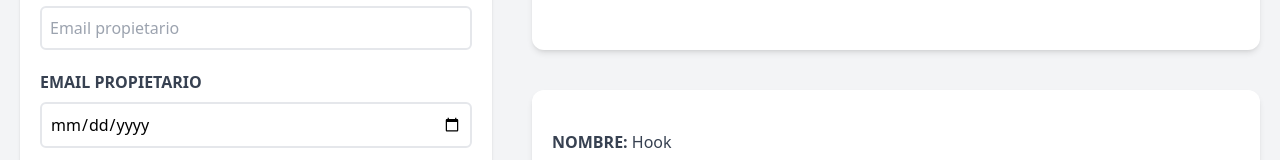
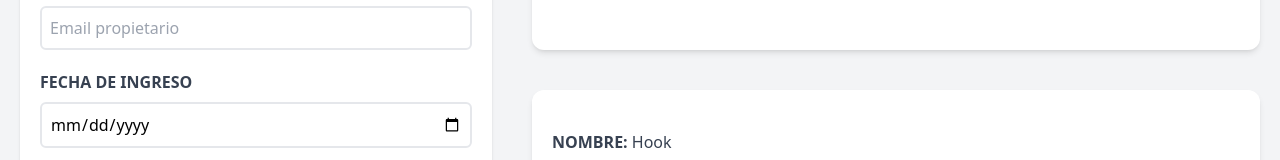
Before and after one commit to SebastianCastilloDev/administrador_de_pacientes, a React (Vite) app: page / in a window 1280 px wide. Shown: the part 558-718 px from the top of the page. Built offline with nearby package versions, Linux system fonts and the light colour scheme.

Commit message:
componente de errores

```diff
--- a/src/App.jsx
+++ b/src/App.jsx
@@ -1,3 +1,4 @@
+import { useState } from "react"
 import Header from "./Components/Header"
 import Formulario from "./Components/Formulario"
 import ListadoPacientes from "./Components/ListadoPacientes"
@@ -5,11 +6,16 @@ import ListadoPacientes from "./Components/ListadoPacientes"
 
 function App() {
 
+  const [pacientes, setPacientes] = useState([])
+
   return (
     <div className="container mx-auto mt-20">
       <Header />
       <div className="mt-12 md:flex">
-        <Formulario />
+        <Formulario
+          pacientes={pacientes}
+          setPacientes={setPacientes}
+        />
         <ListadoPacientes />
       </div>
     </div>
--- a/src/Components/ErrorMessage.jsx
+++ b/src/Components/ErrorMessage.jsx
@@ -1,9 +1,9 @@
 import React from 'react'
 
-export default function Error() {
+export default function ErrorMessage({ mensaje }) {
     return (
         <div className='bg-red-800 text-white text-center p-3 uppercase font-bold mb-3 rounded'>
-            <p>Todos los campos son obligatorios</p>
+            <p>{mensaje}</p>
         </div>
     )
 }
--- a/src/Components/Formulario.jsx
+++ b/src/Components/Formulario.jsx
@@ -2,7 +2,7 @@
 import { useState, useEffect } from "react"
 import ErrorMessage from "./ErrorMessage"
 
-export default function Formulario() {
+export default function Formulario({ pacientes, setPacientes }) {
 
     const [nombre, setNombre] = useState('')
     const [propietario, setPropietario] = useState('')
@@ -11,20 +11,37 @@ export default function Formulario() {
     const [sintomas, setSintomas] = useState('')
     const [error, setError] = useState(false)
 
-
-
     const handleSubmit = (e) => {
         e.preventDefault()
-
+        console.log(nombre, propietario, email, fecha, sintomas)
+        console.log([nombre, propietario, email, fecha, sintomas].includes(''))
         // Validar formulario
         if ([nombre, propietario, email, fecha, sintomas].includes('')) {
             setError(true)
+            return
         }
 
         setError(false)
 
+        // Objeto paciente
 
-        console.log('enviando formulario')
+        const objetoPaciente = {
+            nombre,
+            propietario,
+            email,
+            fecha,
+            sintomas
+        }
+        setPacientes([...pacientes, objetoPaciente])
+
+        // Resetear formulario
+        setNombre('')
+        setPropietario('')
+        setEmail('')
+        setFecha('')
+        setSintomas('')
+
+
     }
 
     return (
@@ -41,7 +58,9 @@ export default function Formulario() {
                 className="bg-white shadow rounded-lg py-10 px-5 mb-10 mx-5"
                 onSubmit={handleSubmit}
             >
-                {error && <ErrorMessage />}
+                {error && <ErrorMessage
+                    mensaje="Todos los campos son obligatorios"
+                />}
                 <div className="mb-5">
                     <label htmlFor="mascota" className="block text-gray-700 uppercase font-bold">
                         Nombre Mascota
@@ -83,7 +102,7 @@ export default function Formulario() {
                 </div>
                 <div className="mb-5">
                     <label htmlFor="alta" className="block text-gray-700 uppercase font-bold">
-                        Email Propietario
+                        Fecha de ingreso
                     </label>
                     <input
                         type="date"
```
